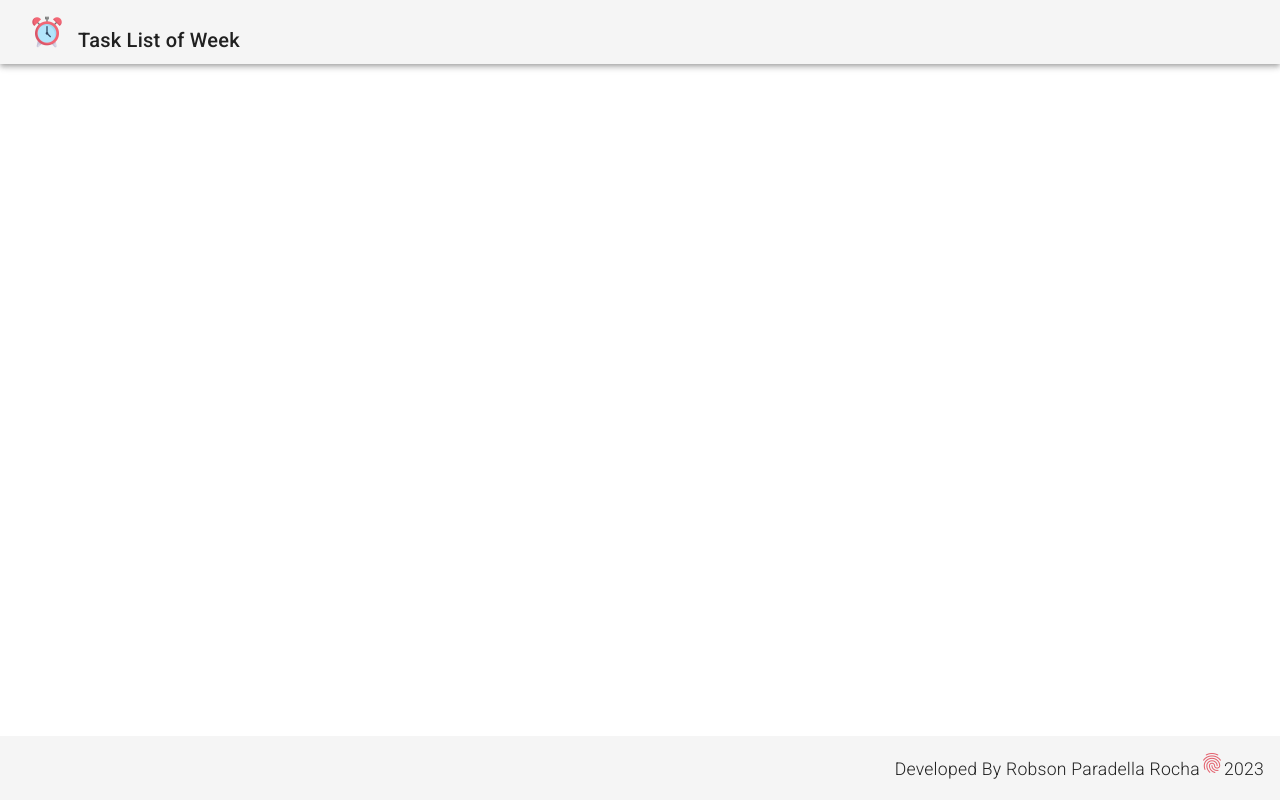
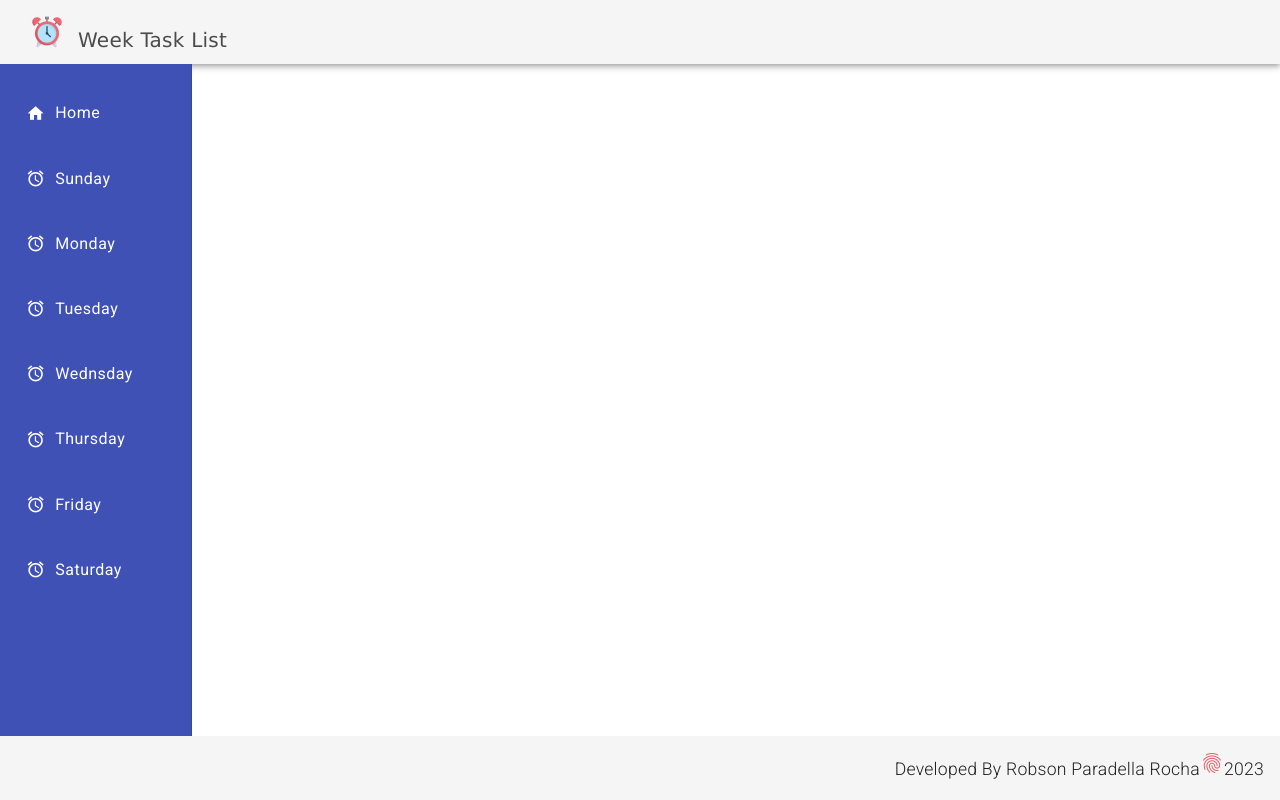
Before and after one commit to rpdevelops/TaskList, an Angular app: page / in a window 1280 px wide. Built offline with nearby package versions, Linux system fonts and the light colour scheme.

Commit message:
Change the Title of the Header

```diff
--- a/src/app/app.component.html
+++ b/src/app/app.component.html
@@ -1,2 +1,3 @@
 <app-header></app-header>
+<app-nav></app-nav>
 <app-footer></app-footer>
--- a/src/app/components/template/header/header.component.css
+++ b/src/app/components/template/header/header.component.css
@@ -15,4 +15,6 @@
 }
 .header h2 {
     padding-top: 15px;
+    font-family:Verdana, Geneva, Tahoma, sans-serif;
+    color: #4b4b4b;
 }
--- a/src/app/components/template/header/header.component.html
+++ b/src/app/components/template/header/header.component.html
@@ -5,6 +5,6 @@
         </a>
     </span>
     <span class="title-group">
-        <h2>Task List of Week</h2>
+        <h2>Week Task List</h2>
     </span>
 </mat-toolbar>
```
